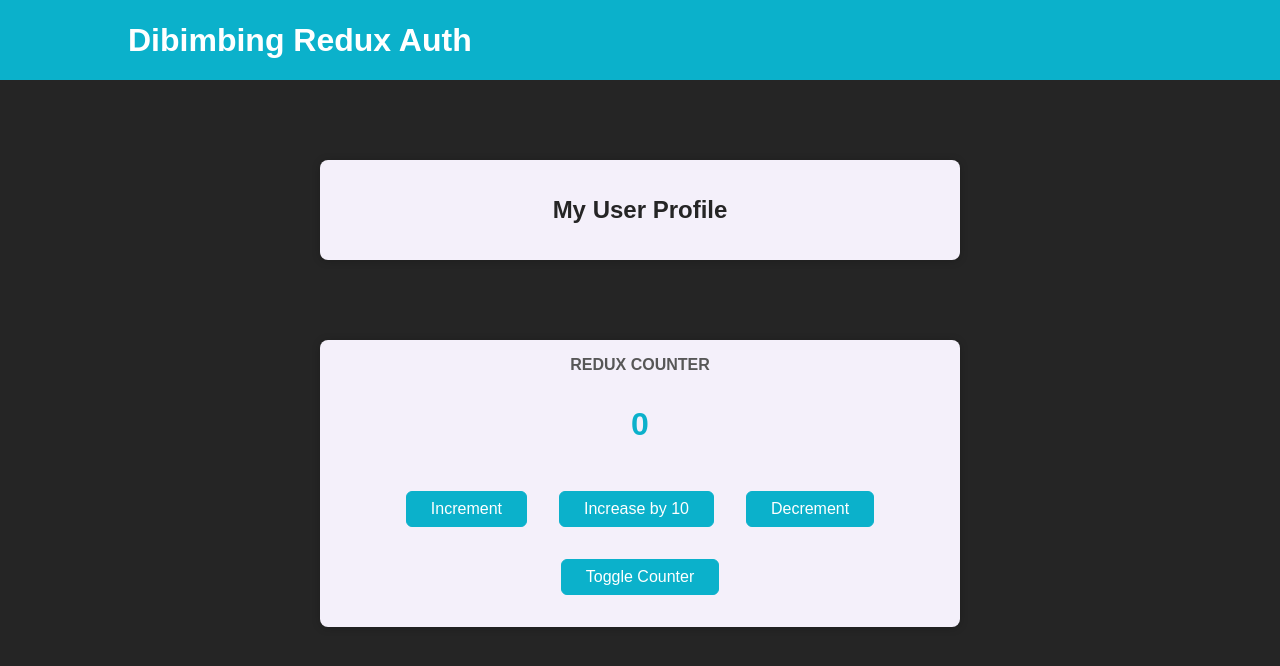
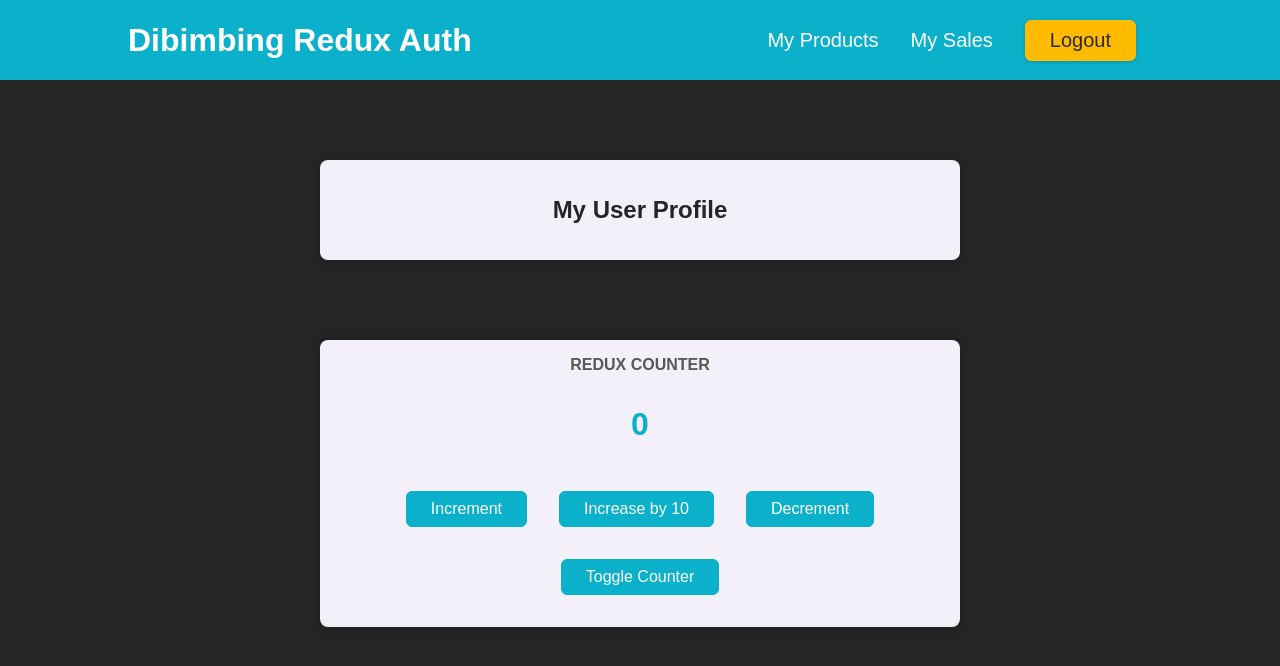
Before and after one commit to danimisme/chalenge-redux-3, a React (Create React App) app: page / in a window 1280 px wide. Both pictures are taken after typing "name@example.com", "Sample123" into the empty fields and a click on the button "Login". Shown: the top 666 px of the page. Built offline with nearby package versions, Linux system fonts and the light colour scheme.

Commit message:
create handleLogout to trigger action logout

```diff
--- a/src/components/Header.js
+++ b/src/components/Header.js
@@ -1,8 +1,12 @@
-import classes from './Header.module.css'
-
+import classes from "./Header.module.css";
+import { useSelector, useDispatch } from "react-redux";
+import { logout } from "../features/auth/authSlice";
 const Header = () => {
-  const isAuth = false
-
+  const isAuth = useSelector((state) => state.auth.isAuth);
+  const dispatch = useDispatch();
+  const handleLogout = () => {
+    dispatch(logout());
+  };
   return (
     <header className={classes.header}>
       <h1>Dibimbing Redux Auth</h1>
@@ -16,13 +20,13 @@ const Header = () => {
               <a href="/">My Sales</a>
             </li>
             <li>
-              <button>Logout</button>
+              <button onClick={handleLogout}>Logout</button>
             </li>
           </ul>
         </nav>
       )}
     </header>
-  )
-}
+  );
+};
 
-export default Header
+export default Header;
```
